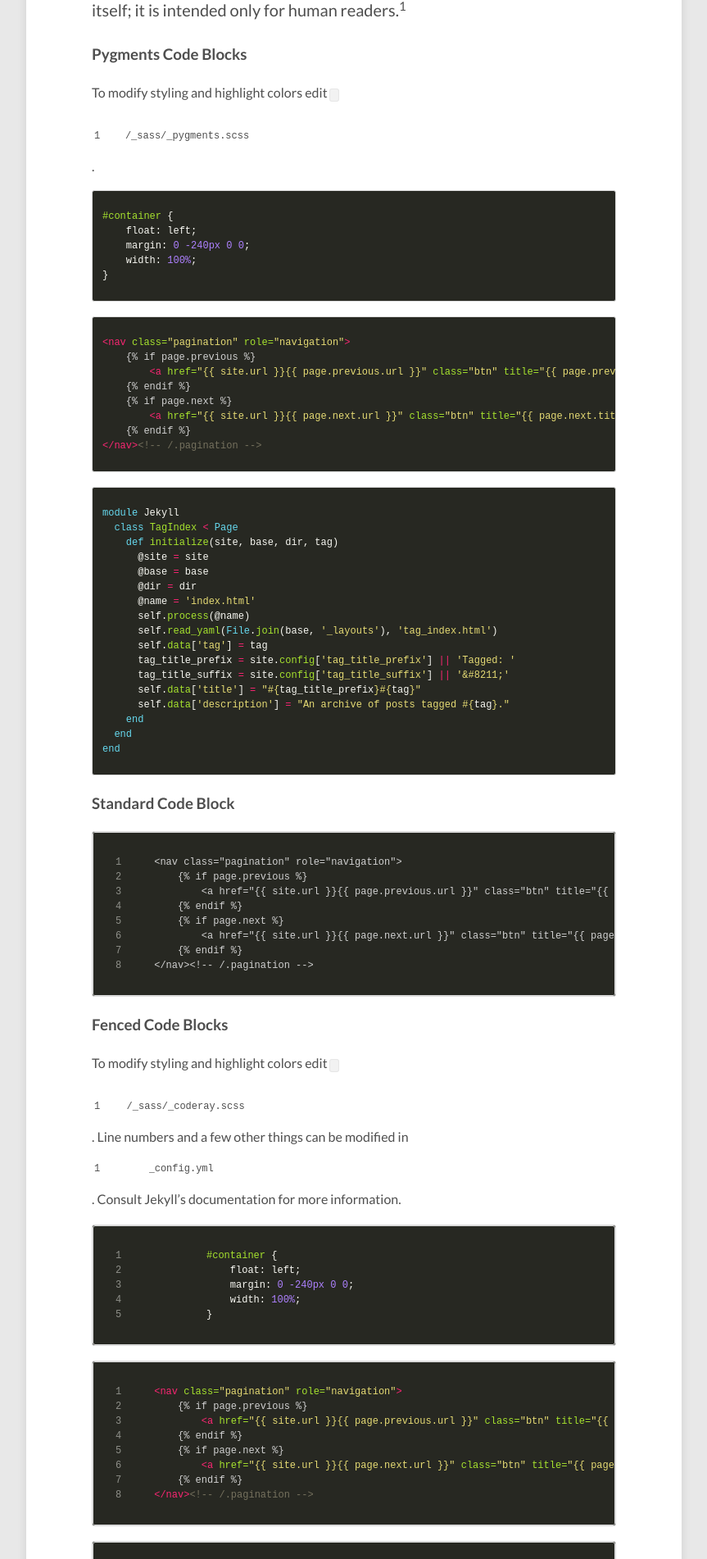
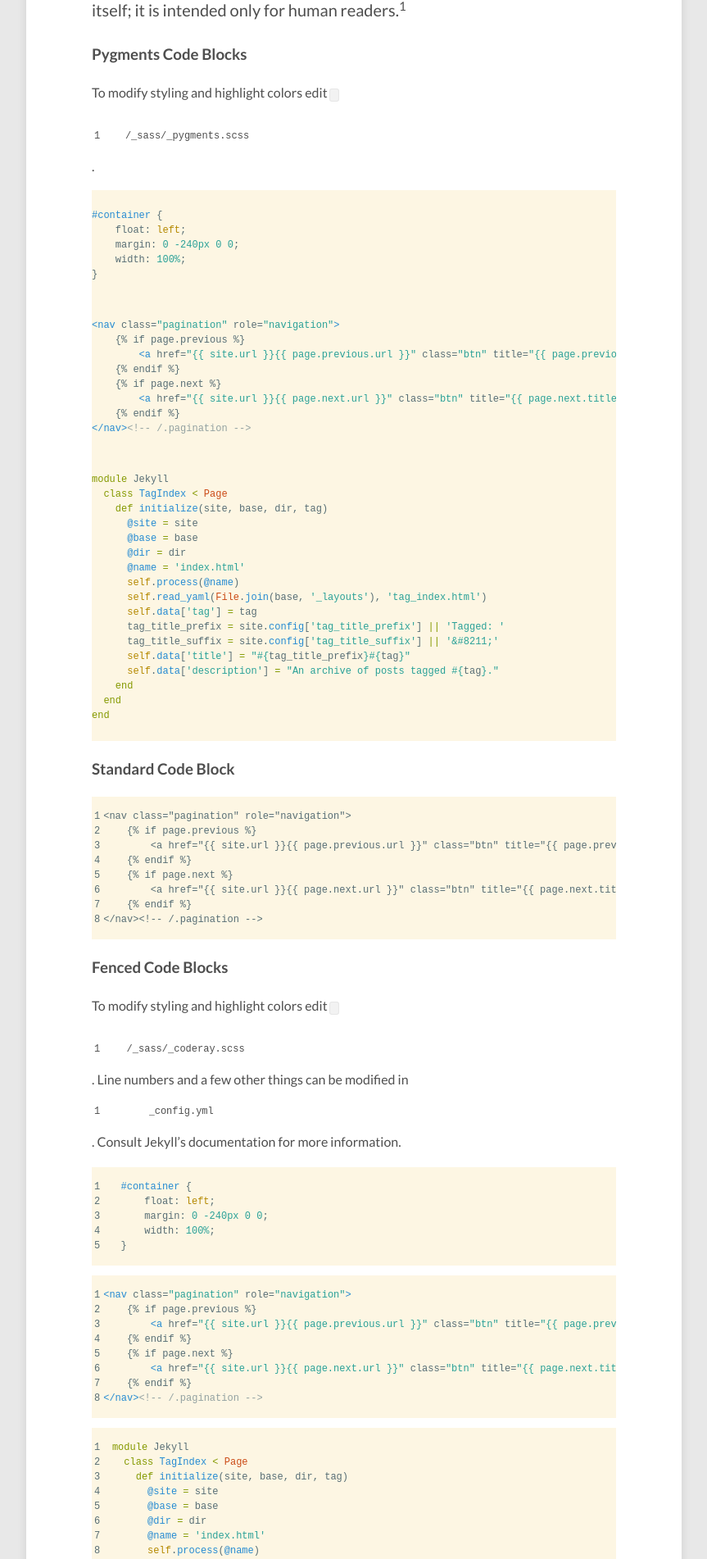
Before and after one commit to tiborsimon/tiborsimon.github.io, a Jekyll site: the page built from _posts/2013-08-16-code-highlighting-post.md, in a window 1280 px wide. Shown: the part 651-2553 px from the top of the page at 82% size, without its empty margins (208-1071 px from the left). Built offline with Jekyll 4.4.1, drawn with Linux system fonts in a browser that asks for light colours; nearby versions of some CDN libraries; comment, search, counter and statistics services are not loaded.

Commit message:
Pygment update to solarized light

```diff
--- a/_sass/_pygments.scss
+++ b/_sass/_pygments.scss
@@ -1,73 +1,87 @@
-.highlight {
-	margin-bottom: 1.5em;
-	@include font(12);
-	color: #d0d0d0;
-	border: 1px solid darken($body-color, 5);
-	background-color: #272822;
-	@include rounded(3px);
-	pre {
-		position: relative;
-		margin: 0;
-		padding: 1em;
-	}
-	.lineno { padding-right: 24px; color: #8f908a;}
-	.hll { background-color: #49483e }
-	.c { color: #75715e } /* Comment */
-	.err { color: #960050; background-color: #1e0010 } /* Error */
-	.k { color: #66d9ef } /* Keyword */
-	.l { color: #ae81ff } /* Literal */
-	.n { color: #f8f8f2 } /* Name */
-	.o { color: #f92672 } /* Operator */
-	.p { color: #f8f8f2 } /* Punctuation */
-	.cm { color: #75715e } /* Comment.Multiline */
-	.cp { color: #75715e } /* Comment.Preproc */
-	.c1 { color: #75715e } /* Comment.Single */
-	.cs { color: #75715e } /* Comment.Special */
-	.ge { font-style: italic } /* Generic.Emph */
-	.gs { font-weight: bold } /* Generic.Strong */
-	.kc { color: #66d9ef } /* Keyword.Constant */
-	.kd { color: #66d9ef } /* Keyword.Declaration */
-	.kn { color: #f92672 } /* Keyword.Namespace */
-	.kp { color: #66d9ef } /* Keyword.Pseudo */
-	.kr { color: #66d9ef } /* Keyword.Reserved */
-	.kt { color: #66d9ef } /* Keyword.Type */
-	.ld { color: #e6db74 } /* Literal.Date */
-	.m { color: #ae81ff } /* Literal.Number */
-	.s { color: #e6db74 } /* Literal.String */
-	.na { color: #a6e22e } /* Name.Attribute */
-	.nb { color: #f8f8f2 } /* Name.Builtin */
-	.nc { color: #a6e22e } /* Name.Class */
-	.no { color: #66d9ef } /* Name.Constant */
-	.nd { color: #a6e22e } /* Name.Decorator */
-	.ni { color: #f8f8f2 } /* Name.Entity */
-	.ne { color: #a6e22e } /* Name.Exception */
-	.nf { color: #a6e22e } /* Name.Function */
-	.nl { color: #f8f8f2 } /* Name.Label */
-	.nn { color: #f8f8f2 } /* Name.Namespace */
-	.nx { color: #a6e22e } /* Name.Other */
-	.py { color: #f8f8f2 } /* Name.Property */
-	.nt { color: #f92672 } /* Name.Tag */
-	.nv { color: #f8f8f2 } /* Name.Variable */
-	.ow { color: #f92672 } /* Operator.Word */
-	.w { color: #f8f8f2 } /* Text.Whitespace */
-	.mf { color: #ae81ff } /* Literal.Number.Float */
-	.mh { color: #ae81ff } /* Literal.Number.Hex */
-	.mi { color: #ae81ff } /* Literal.Number.Integer */
-	.mo { color: #ae81ff } /* Literal.Number.Oct */
-	.sb { color: #e6db74 } /* Literal.String.Backtick */
-	.sc { color: #e6db74 } /* Literal.String.Char */
-	.sd { color: #e6db74 } /* Literal.String.Doc */
-	.s2 { color: #e6db74 } /* Literal.String.Double */
-	.se { color: #ae81ff } /* Literal.String.Escape */
-	.sh { color: #e6db74 } /* Literal.String.Heredoc */
-	.si { color: #e6db74 } /* Literal.String.Interpol */
-	.sx { color: #e6db74 } /* Literal.String.Other */
-	.sr { color: #e6db74 } /* Literal.String.Regex */
-	.s1 { color: #e6db74 } /* Literal.String.Single */
-	.ss { color: #e6db74 } /* Literal.String.Symbol */
-	.bp { color: #f8f8f2 } /* Name.Builtin.Pseudo */
-	.vc { color: #f8f8f2 } /* Name.Variable.Class */
-	.vg { color: #f8f8f2 } /* Name.Variable.Global */
-	.vi { color: #f8f8f2 } /* Name.Variable.Instance */
-	.il { color: #ae81ff } /* Literal.Number.Integer.Long */
-}
+/* Solarized Light
+
+For use with Jekyll and Pygments
+
+http://ethanschoonover.com/solarized
+
+SOLARIZED HEX      ROLE
+--------- -------- ------------------------------------------
+base01    #586e75  body text / default code / primary content
+base1     #93a1a1  comments / secondary content
+base3     #fdf6e3  background
+orange    #cb4b16  constants
+red       #dc322f  regex, special keywords
+blue      #268bd2  reserved keywords
+cyan      #2aa198  strings, numbers
+green     #859900  operators, other keywords
+*/
+
+.highlight { background-color: #fdf6e3; color: #586e75 }
+.highlight .c { color: #93a1a1 } /* Comment */
+.highlight .err { color: #586e75 } /* Error */
+.highlight .g { color: #586e75 } /* Generic */
+.highlight .k { color: #859900 } /* Keyword */
+.highlight .l { color: #586e75 } /* Literal */
+.highlight .n { color: #586e75 } /* Name */
+.highlight .o { color: #859900 } /* Operator */
+.highlight .x { color: #cb4b16 } /* Other */
+.highlight .p { color: #586e75 } /* Punctuation */
+.highlight .cm { color: #93a1a1 } /* Comment.Multiline */
+.highlight .cp { color: #859900 } /* Comment.Preproc */
+.highlight .c1 { color: #93a1a1 } /* Comment.Single */
+.highlight .cs { color: #859900 } /* Comment.Special */
+.highlight .gd { color: #2aa198 } /* Generic.Deleted */
+.highlight .ge { color: #586e75; font-style: italic } /* Generic.Emph */
+.highlight .gr { color: #dc322f } /* Generic.Error */
+.highlight .gh { color: #cb4b16 } /* Generic.Heading */
+.highlight .gi { color: #859900 } /* Generic.Inserted */
+.highlight .go { color: #586e75 } /* Generic.Output */
+.highlight .gp { color: #586e75 } /* Generic.Prompt */
+.highlight .gs { color: #586e75; font-weight: bold } /* Generic.Strong */
+.highlight .gu { color: #cb4b16 } /* Generic.Subheading */
+.highlight .gt { color: #586e75 } /* Generic.Traceback */
+.highlight .kc { color: #cb4b16 } /* Keyword.Constant */
+.highlight .kd { color: #268bd2 } /* Keyword.Declaration */
+.highlight .kn { color: #859900 } /* Keyword.Namespace */
+.highlight .kp { color: #859900 } /* Keyword.Pseudo */
+.highlight .kr { color: #268bd2 } /* Keyword.Reserved */
+.highlight .kt { color: #dc322f } /* Keyword.Type */
+.highlight .ld { color: #586e75 } /* Literal.Date */
+.highlight .m { color: #2aa198 } /* Literal.Number */
+.highlight .s { color: #2aa198 } /* Literal.String */
+.highlight .na { color: #586e75 } /* Name.Attribute */
+.highlight .nb { color: #B58900 } /* Name.Builtin */
+.highlight .nc { color: #268bd2 } /* Name.Class */
+.highlight .no { color: #cb4b16 } /* Name.Constant */
+.highlight .nd { color: #268bd2 } /* Name.Decorator */
+.highlight .ni { color: #cb4b16 } /* Name.Entity */
+.highlight .ne { color: #cb4b16 } /* Name.Exception */
+.highlight .nf { color: #268bd2 } /* Name.Function */
+.highlight .nl { color: #586e75 } /* Name.Label */
+.highlight .nn { color: #586e75 } /* Name.Namespace */
+.highlight .nx { color: #586e75 } /* Name.Other */
+.highlight .py { color: #586e75 } /* Name.Property */
+.highlight .nt { color: #268bd2 } /* Name.Tag */
+.highlight .nv { color: #268bd2 } /* Name.Variable */
+.highlight .ow { color: #859900 } /* Operator.Word */
+.highlight .w { color: #586e75 } /* Text.Whitespace */
+.highlight .mf { color: #2aa198 } /* Literal.Number.Float */
+.highlight .mh { color: #2aa198 } /* Literal.Number.Hex */
+.highlight .mi { color: #2aa198 } /* Literal.Number.Integer */
+.highlight .mo { color: #2aa198 } /* Literal.Number.Oct */
+.highlight .sb { color: #93a1a1 } /* Literal.String.Backtick */
+.highlight .sc { color: #2aa198 } /* Literal.String.Char */
+.highlight .sd { color: #586e75 } /* Literal.String.Doc */
+.highlight .s2 { color: #2aa198 } /* Literal.String.Double */
+.highlight .se { color: #cb4b16 } /* Literal.String.Escape */
+.highlight .sh { color: #586e75 } /* Literal.String.Heredoc */
+.highlight .si { color: #2aa198 } /* Literal.String.Interpol */
+.highlight .sx { color: #2aa198 } /* Literal.String.Other */
+.highlight .sr { color: #dc322f } /* Literal.String.Regex */
+.highlight .s1 { color: #2aa198 } /* Literal.String.Single */
+.highlight .ss { color: #2aa198 } /* Literal.String.Symbol */
+.highlight .bp { color: #268bd2 } /* Name.Builtin.Pseudo */
+.highlight .vc { color: #268bd2 } /* Name.Variable.Class */
+.highlight .vg { color: #268bd2 } /* Name.Variable.Global */
+.highlight .vi { color: #268bd2 } /* Name.Variable.Instance */
+.highlight .il { color: #2aa198 } /* Literal.Number.Integer.Long */
```
